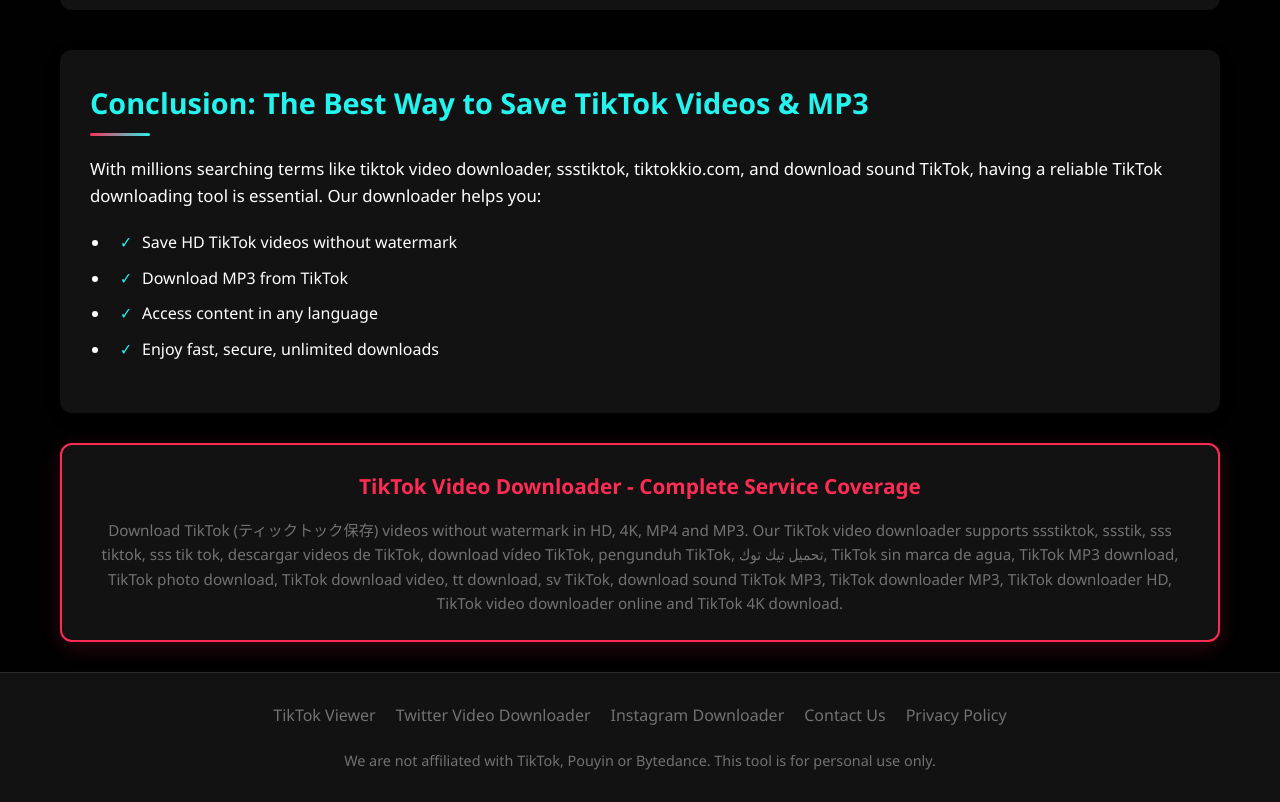
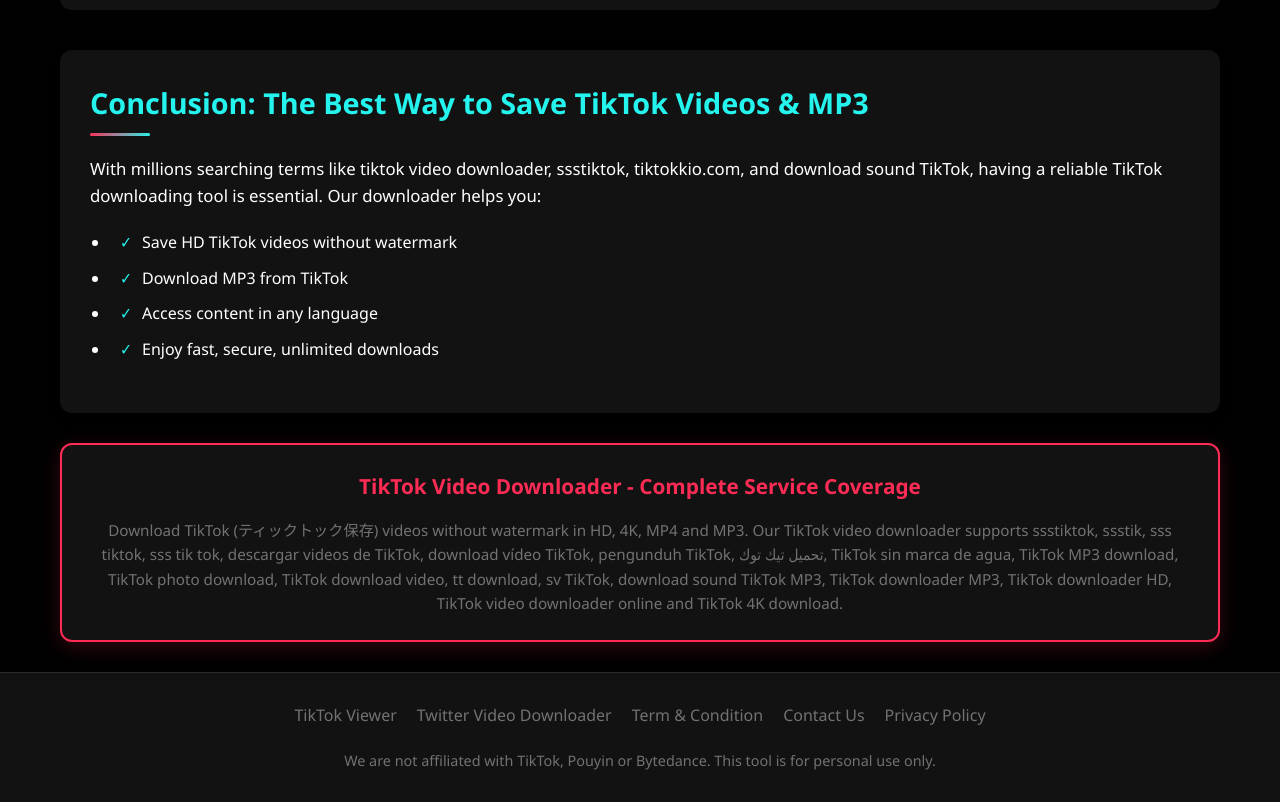
Before and after one commit to quickeytools/tiktok_downloder, a plain HTML site: page index.html in a window 1280 px wide. Shown: the part 5191-5993 px from the top of the page. Drawn offline with Linux system fonts and the light colour scheme.

Commit message:
Update index.html

```diff
--- a/index.html
+++ b/index.html
@@ -1061,7 +1061,7 @@
             <div class="footer-links">
                 <a href="#" class="footer-link">TikTok Viewer</a>
                 <a href="#" class="footer-link">Twitter Video Downloader</a>
-                <a href="#" class="footer-link">Instagram Downloader</a>
+                <a href="#" class="footer-link">Term & Condition</a>
                 <a href="#" class="footer-link">Contact Us</a>
                 <a href="#" class="footer-link">Privacy Policy</a>
             </div>
```
